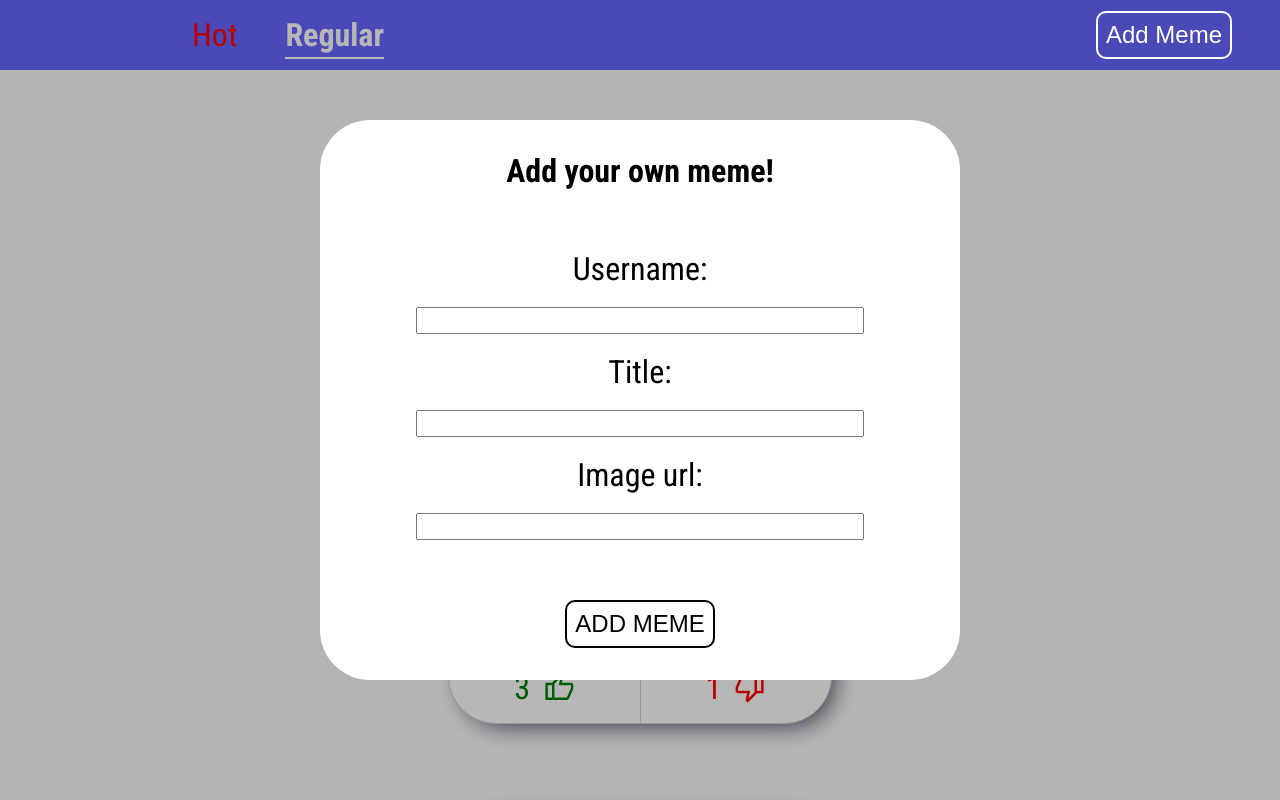
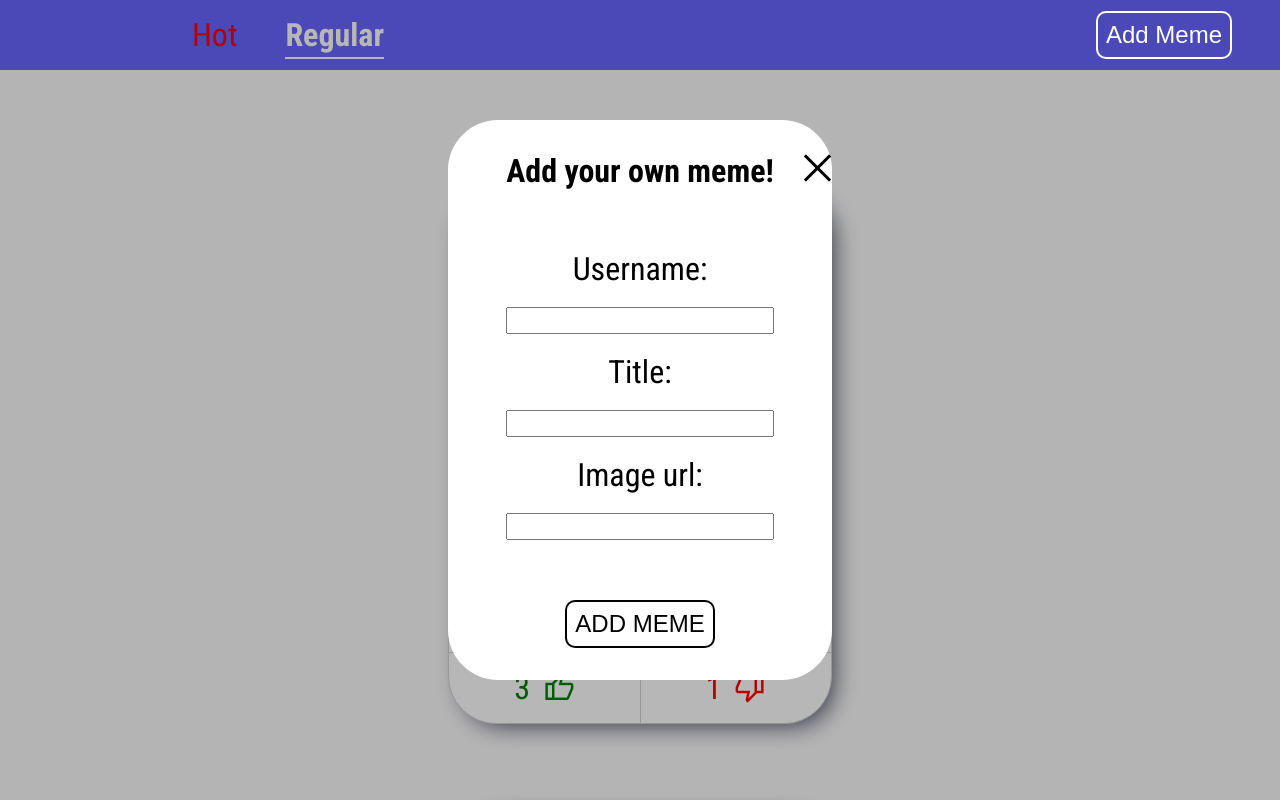
Before and after one commit to Hagane3/meme-service, a React (Create React App) app: page /regular in a window 1280 px wide. Both pictures are taken after a click on the button "Add Meme". Shown: the top 800 px of the page. Built offline with nearby package versions, Linux system fonts and the light colour scheme.

Commit message:
[feat] Add close button responsible for closing AddMeme modal

```diff
--- a/src/components/AddMemeModal.jsx
+++ b/src/components/AddMemeModal.jsx
@@ -28,6 +28,12 @@ export const AddMemeModal = (props) => {
     <div className={classes.modal}>
       <div className={classes.card}>
         <div className={classes.content}>
+          <span
+            onClick={props.openModalHandler}
+            class="material-symbols-outlined"
+          >
+            close
+          </span>
           <h1>Add your own meme!</h1>
           <div className={classes.inputs}>
             <label htmlFor="username">Username:</label>
--- a/src/components/AddMemeModal.module.css
+++ b/src/components/AddMemeModal.module.css
@@ -12,7 +12,7 @@
   left: 50%;
   top: 50%;
   transform: translate(-50%, -50%);
-  width: 50%;
+  width: 30%;
   height: 70%;
   z-index: 1000;
   background-color: white;
@@ -29,12 +29,13 @@
   align-items: center;
   flex-direction: column;
   padding: 2em 0;
+  position: relative;
 }
 
 .content button {
   color: black;
   border: 2px solid black;
-  position: inherit;
+  position: unset;
 }
 
 .content label {
@@ -55,3 +56,11 @@
   flex-grow: 2;
   gap: 1.2em;
 }
+
+.content span {
+  font-size: 3em;
+  position: absolute;
+  top: 0.5em;
+  right: -1.4em;
+  cursor: pointer;
+}
--- a/src/components/Navigation.jsx
+++ b/src/components/Navigation.jsx
@@ -46,6 +46,7 @@ export const Navigation = (props) => {
         <AddMemeModal
           database={props.database}
           setDatabase={props.setDatabase}
+          openModalHandler={openModalHandler}
         />
       ) : (
         ""
```
